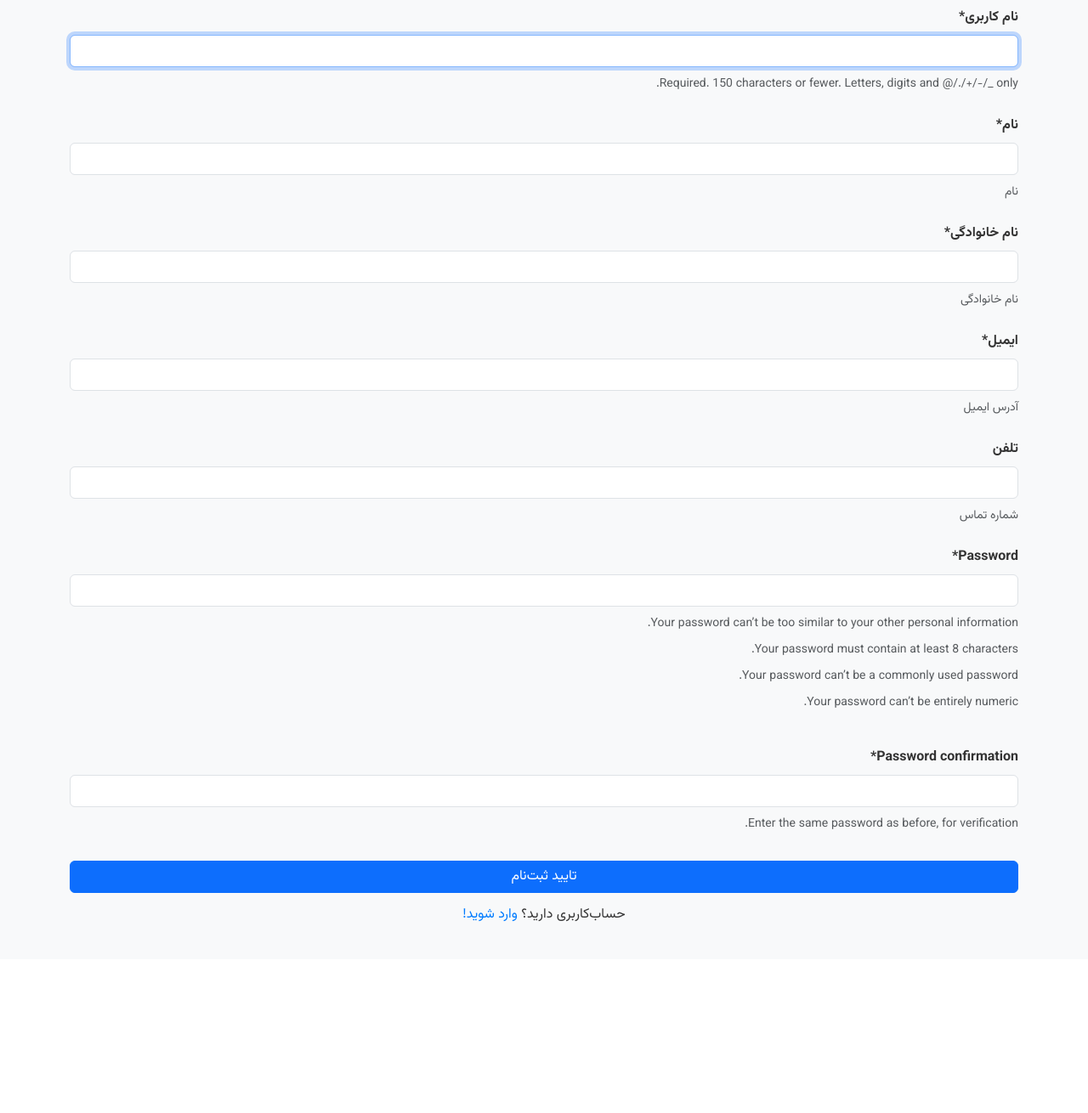
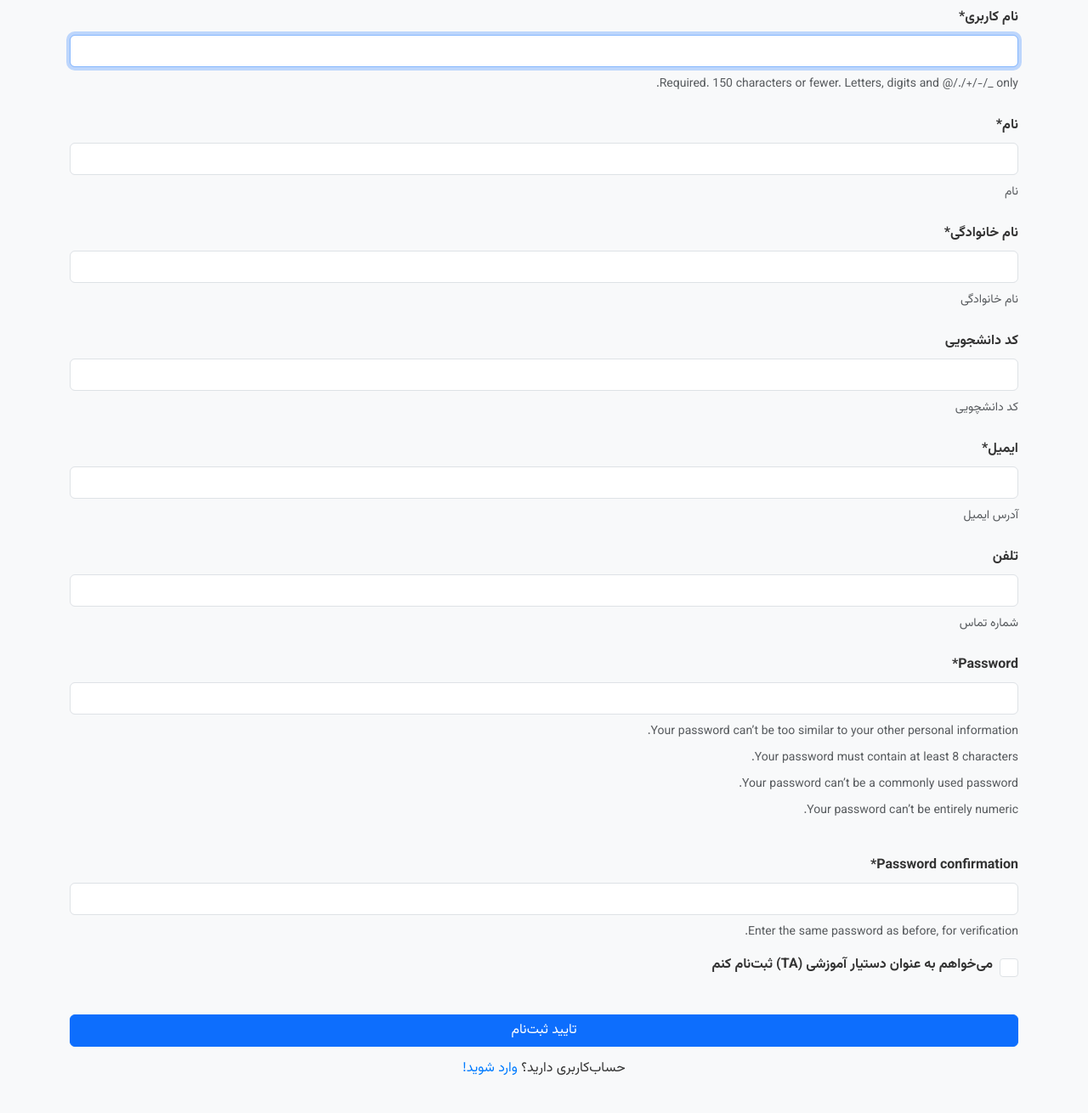
Before and after one commit to amirkhgraphic/MyOnlineForm, a Django app: page /user/signup/ in a window 1280 px wide. Shown: the part 144-1454 px from the top of the page at 85% size. Before the commit the page ends 1229 px from the top, so only its background shows below. Run offline with Django 5.2, Linux system fonts and the light colour scheme; parts of the project's set-up code (start-up, migrations or seed data) failed here and were passed over; some libraries are stand-ins or nearby versions.

Commit message:
add field to apply for TA user with access to TA panel

```diff
--- a/users/forms.py
+++ b/users/forms.py
@@ -5,27 +5,31 @@ from .models import User
 
 
 class UserSignUpForm(UserCreationForm):
+    apply_for_ta = forms.BooleanField(label='می‌خواهم به عنوان دستیار آموزشی (TA) ثبت‌نام کنم', required=False)
+
     class Meta:
         model = User
         fields = [
             'username',
             'first_name',
             'last_name',
+            'student_id',
             'email',
             'phone',
             'password1',
             'password2',
+            'apply_for_ta',
         ]
         labels = {
             'username': 'نام کاربری',
             'first_name': 'نام',
             'last_name': 'نام خانوادگی',
+            'student_id': 'کد دانشجویی',
             'email': 'ایمیل',
             'phone': 'تلفن',
             'password1': 'گذرواژه',
             'password2': 'تایید گذرواژه',
         }
-
 
 class UserProfileForm(forms.ModelForm):
     class Meta:
@@ -34,6 +38,7 @@ class UserProfileForm(forms.ModelForm):
             'username',
             'first_name',
             'last_name',
+            'student_id',
             'email',
             'phone',
         ]
@@ -41,6 +46,7 @@ class UserProfileForm(forms.ModelForm):
             'username': 'نام کاربری',
             'first_name': 'نام',
             'last_name': 'نام خانوادگی',
+            'student_id': 'کد دانشجویی',
             'email': 'ایمیل',
             'phone': 'تلفن',
         }
--- a/users/templates/users/signup.html
+++ b/users/templates/users/signup.html
@@ -2,16 +2,32 @@
 {% load crispy_forms_tags %}
 
 {% block title %}ثبت‌نام{% endblock %}
+
+{% block style %}
+    <style>
+        .form-check-label {
+            margin: 0; !important;
+        }
+
+        #div_id_apply_for_ta {
+            display: flex; !important;
+            flex-direction: row; !important;
+            justify-content: flex-start; !important;
+            gap: 2rem; !important;
+        }
+
+    </style>
+{% endblock %}
 
 {% block content %}
 <div class="form-container">
     <h2 class="text-center">صفحه ثبت‌نام</h2>
     <hr />
 
-    <form method="post">
+    <form method="post" id="TargetForm">
         {% csrf_token %}
         {{ form|crispy }}
-        <button class="w-100 btn btn-primary mt-3" type="submit">تایید ثبت‌نام</button>
+        <button class="w-100 btn btn-primary mt-3" type="submit" id="submitButton">تایید ثبت‌نام</button>
     </form>
 </div>
 <p class="text-center mt-1">حساب‌کاربری دارید؟ <span><a href="{% url 'users:login' %}">وارد شوید!</a></span></p>
--- a/users/views.py
+++ b/users/views.py
@@ -6,6 +6,7 @@ from django.views.generic import FormView
 from django.views.generic.edit import UpdateView
 from django.urls import reverse_lazy
 
+from form.tasks import send_admin_request_email_task
 from .forms import UserSignUpForm, UserProfileForm
 from .models import User
 
@@ -17,9 +18,15 @@ class UserSignUpView(FormView):
 
     def form_valid(self, form):
         form.save()
+
         username = form.cleaned_data['username']
         raw_password = form.cleaned_data['password1']
         user = authenticate(username=username, password=raw_password)
+
+        if form.cleaned_data['apply_for_ta']:
+            send_admin_request_email_task({
+                'username': username,
+            })
 
         if user is not None:
             login(self.request, user)
```
